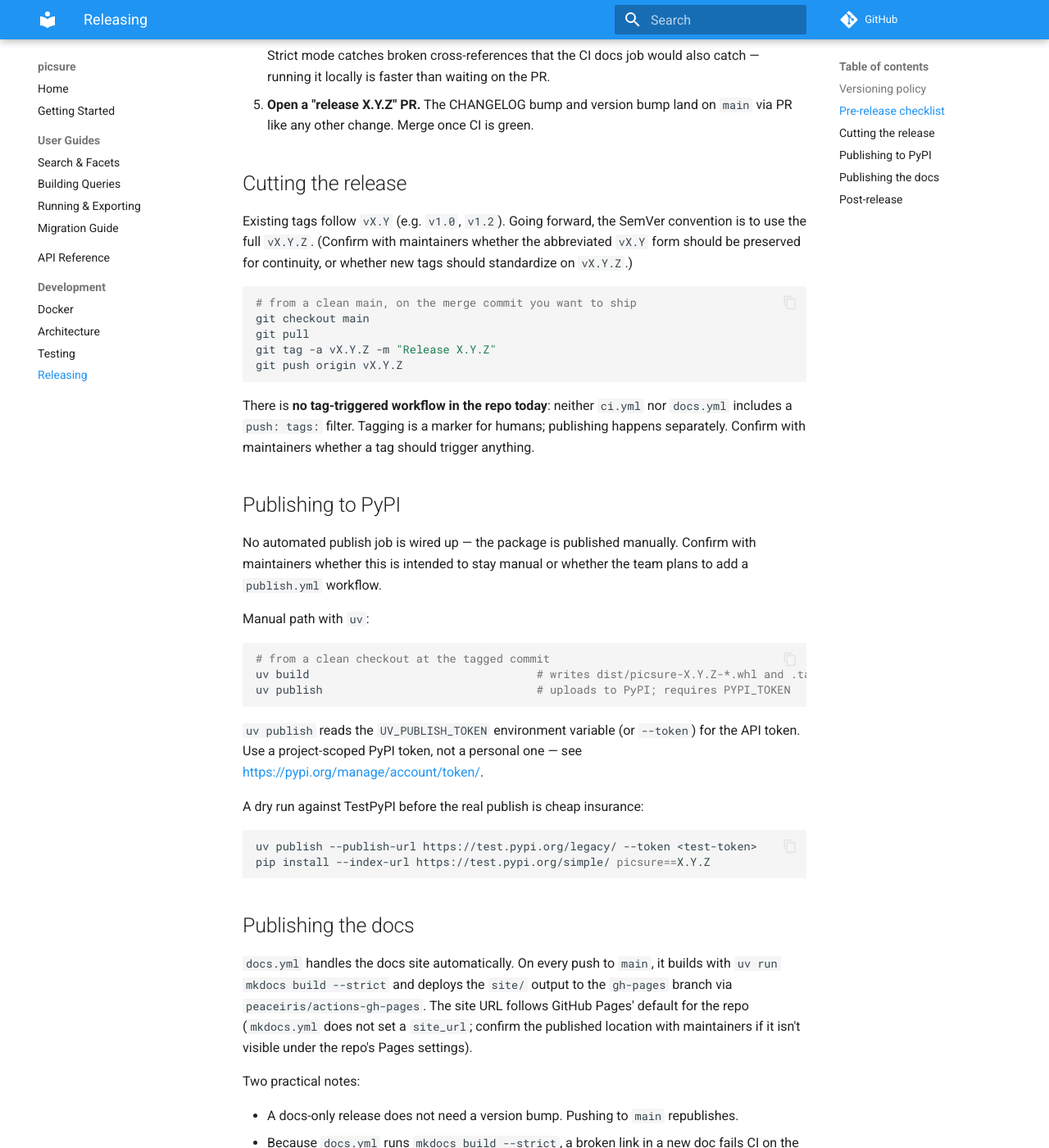
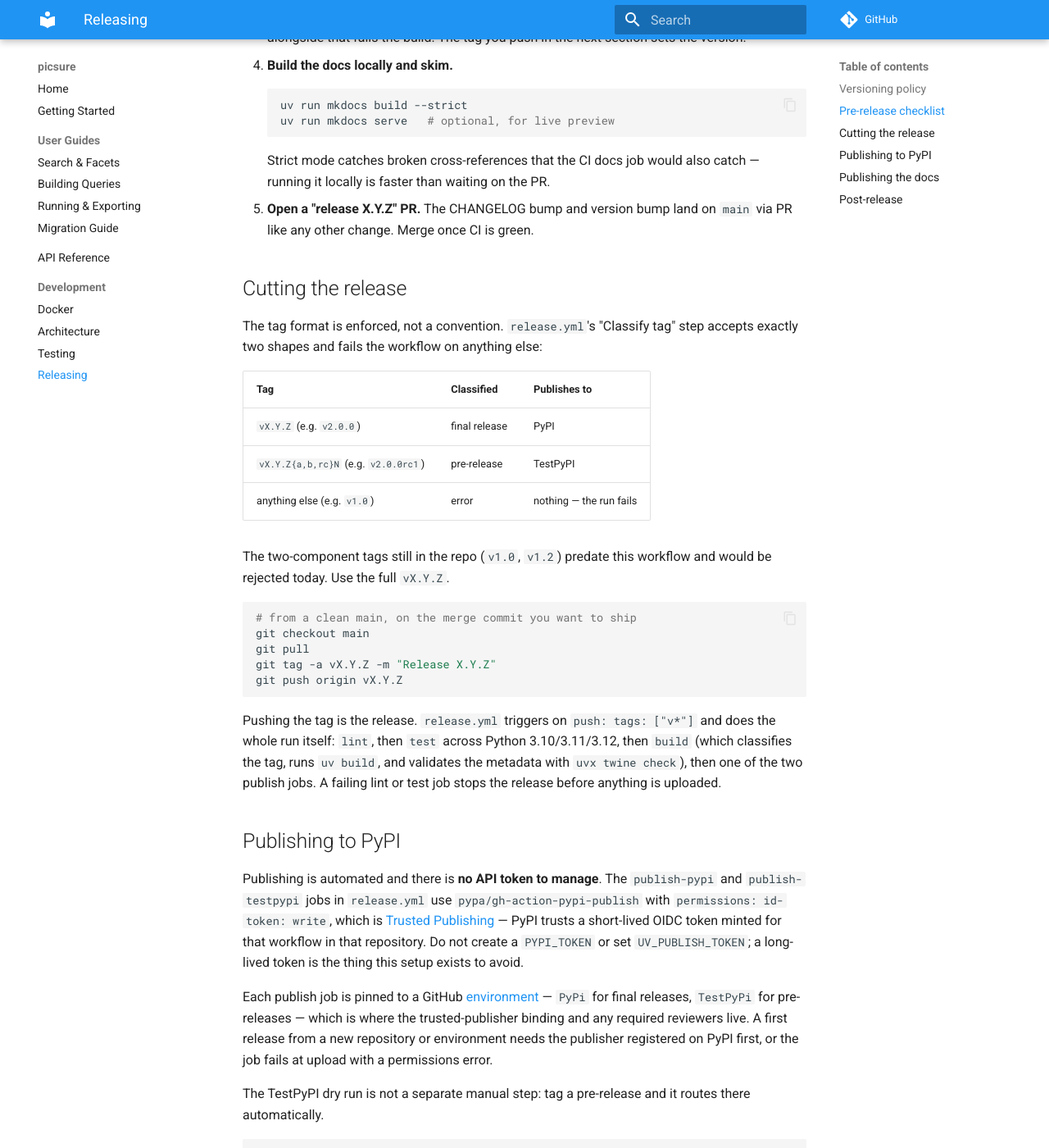
Before and after one commit to hms-dbmi/pic-sure-python-adapter-hpds, an MkDocs documentation site: the page built from docs/development/releasing.md, in a window 1280 px wide and 1400 px high, scrolled down 1074 px. Shown: the whole window at 82% size. Built offline with MkDocs 1.6.1 and Material for MkDocs 9.7.7, drawn with Linux system fonts in a browser that asks for light colours; comment, search, counter and statistics services are not loaded; some of the changed text lies outside the part shown.

Commit message:
docs: correct HPDS route prefixes and release/versioning docs

````diff
--- a/docs/development/releasing.md
+++ b/docs/development/releasing.md
@@ -24,8 +24,13 @@ The "public surface" is exactly the `__all__` list in
 prefixed with `_` (the `_models/`, `_services/`, `_transport/`, and
 `_dev/` subpackages) can change without a major bump.
 
-The current version lives in
-[`pyproject.toml`](https://github.com/hms-dbmi/pic-sure-python-adapter-hpds/blob/main/pyproject.toml) under `[project].version`.
+There is no version field to read or edit. `pyproject.toml` declares
+`dynamic = ["version"]` with `[tool.hatch.version] source = "vcs"`, so
+`hatch-vcs` derives the version from the git tag at build time — the
+tag *is* the version. Between tags it derives a dev version from the
+commit distance. This is why every workflow checks out with
+`fetch-depth: 0`: a shallow clone has no tags and the build cannot
+name itself.
 
 ## Pre-release checklist
 
@@ -37,7 +42,9 @@ The current version lives in
    already in use: `### Added`, `### Changed`, `### Removed`, `###
    Fixed`. Keep entries user-focused; internal refactors don't need
    a line unless they shift behaviour.
-3. **Bump `version` in `pyproject.toml`** to `X.Y.Z`.
+3. **Do not add a `version` to `pyproject.toml`.** It declares the
+   version `dynamic`; a static field alongside that fails the build.
+   The tag you push in the next section sets the version.
 4. **Build the docs locally and skim.**
    ```bash
    uv run mkdocs build --strict
@@ -52,11 +59,18 @@ The current version lives in
 
 ## Cutting the release
 
-Existing tags follow `vX.Y` (e.g. `v1.0`, `v1.2`). Going forward,
-the SemVer convention is to use the full `vX.Y.Z`. (Confirm with
-maintainers whether the abbreviated `vX.Y` form should be preserved
-for continuity, or whether new tags should standardize on
-`vX.Y.Z`.)
+The tag format is enforced, not a convention. `release.yml`'s
+"Classify tag" step accepts exactly two shapes and fails the workflow
+on anything else:
+
+| Tag | Classified | Publishes to |
+|---|---|---|
+| `vX.Y.Z` (e.g. `v2.0.0`) | final release | PyPI |
+| `vX.Y.Z{a,b,rc}N` (e.g. `v2.0.0rc1`) | pre-release | TestPyPI |
+| anything else (e.g. `v1.0`) | error | nothing — the run fails |
+
+The two-component tags still in the repo (`v1.0`, `v1.2`) predate
+this workflow and would be rejected today. Use the full `vX.Y.Z`.
 
 ```bash
 # from a clean main, on the merge commit you want to ship
@@ -66,36 +80,43 @@ git tag -a vX.Y.Z -m "Release X.Y.Z"
 git push origin vX.Y.Z
 ```
 
-There is **no tag-triggered workflow in the repo today**: neither
-`ci.yml` nor `docs.yml` includes a `push: tags:` filter. Tagging is
-a marker for humans; publishing happens separately. Confirm with
-maintainers whether a tag should trigger anything.
+Pushing the tag is the release. `release.yml` triggers on
+`push: tags: ["v*"]` and does the whole run itself: `lint`, then
+`test` across Python 3.10/3.11/3.12, then `build` (which classifies
+the tag, runs `uv build`, and validates the metadata with
+`uvx twine check`), then one of the two publish jobs. A failing lint
+or test job stops the release before anything is uploaded.
 
 ## Publishing to PyPI
 
-No automated publish job is wired up — the package is published
-manually. Confirm with maintainers whether this is intended to stay
-manual or whether the team plans to add a `publish.yml` workflow.
+Publishing is automated and there is **no API token to manage**. The
+`publish-pypi` and `publish-testpypi` jobs in `release.yml` use
+`pypa/gh-action-pypi-publish` with `permissions: id-token: write`,
+which is [Trusted
+Publishing](https://docs.pypi.org/trusted-publishers/) — PyPI trusts
+a short-lived OIDC token minted for that workflow in that repository.
+Do not create a `PYPI_TOKEN` or set `UV_PUBLISH_TOKEN`; a long-lived
+token is the thing this setup exists to avoid.
 
-Manual path with `uv`:
+Each publish job is pinned to a GitHub
+[environment](https://github.com/hms-dbmi/pic-sure-python-adapter-hpds/settings/environments)
+— `PyPi` for final releases, `TestPyPi` for pre-releases — which is
+where the trusted-publisher binding and any required reviewers live.
+A first release from a new repository or environment needs the
+publisher registered on PyPI first, or the job fails at upload with a
+permissions error.
+
+The TestPyPI dry run is not a separate manual step: tag a pre-release
+and it routes there automatically.
 
 ```bash
-# from a clean checkout at the tagged commit
-uv build                                  # writes dist/picsure-X.Y.Z-*.whl and .tar.gz
-uv publish                                # uploads to PyPI; requires PYPI_TOKEN
+git tag -a v2.0.0rc1 -m "Release candidate 2.0.0rc1"
+git push origin v2.0.0rc1        # -> TestPyPI, via release.yml
+pip install --index-url https://test.pypi.org/simple/ picsure==2.0.0rc1
 ```
 
-`uv publish` reads the `UV_PUBLISH_TOKEN` environment variable (or
-`--token`) for the API token. Use a project-scoped PyPI token, not a
-personal one — see <https://pypi.org/manage/account/token/>.
-
-A dry run against TestPyPI before the real publish is cheap
-insurance:
-
-```bash
-uv publish --publish-url https://test.pypi.org/legacy/ --token <test-token>
-pip install --index-url https://test.pypi.org/simple/ picsure==X.Y.Z
-```
+Only reach for a manual `uv build` / `uv publish` if the workflow
+itself is broken, and prefer fixing the workflow.
 
 ## Publishing the docs
 
@@ -121,11 +142,9 @@ Two practical notes:
    `## [Unreleased]` block above the just-released version, with
    empty `### Added` / `### Changed` / `### Removed` / `### Fixed`
    subsections — easier than adding them ad-hoc later.
-2. **Optionally bump to a `-dev` version** in `pyproject.toml` (e.g.
-   `X.Y.(Z+1)-dev0`). This is bookkeeping; the next release will
-   overwrite it. Confirm with maintainers whether the project uses
-   this convention — current tags suggest a plain bump-on-release
-   workflow without explicit `-dev` markers.
+2. **Nothing to bump.** `hatch-vcs` already derives a dev version
+   from the distance past the tag, so commits after a release build
+   as `X.Y.Z.devN` without anyone editing a file.
 3. **Verify the install.** `pip install picsure==X.Y.Z` from a fresh
    virtualenv and run the quickstart. Any import-time regression
    (missing dependency, wrong wheel platform, py.typed-related
````
Also changed, not shown: docs/development/architecture.md (+9 -9 lines), docs/guides/running-and-exporting.md (+2 -1 lines).
